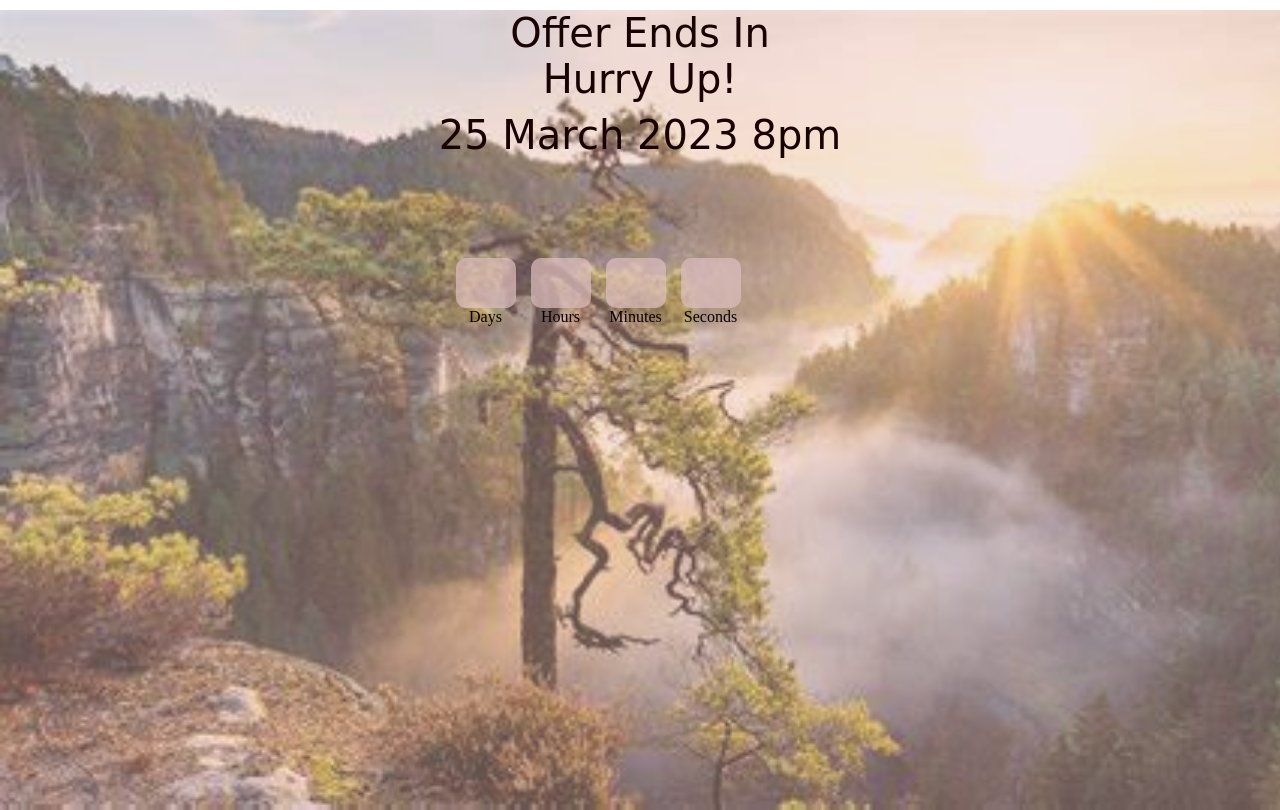
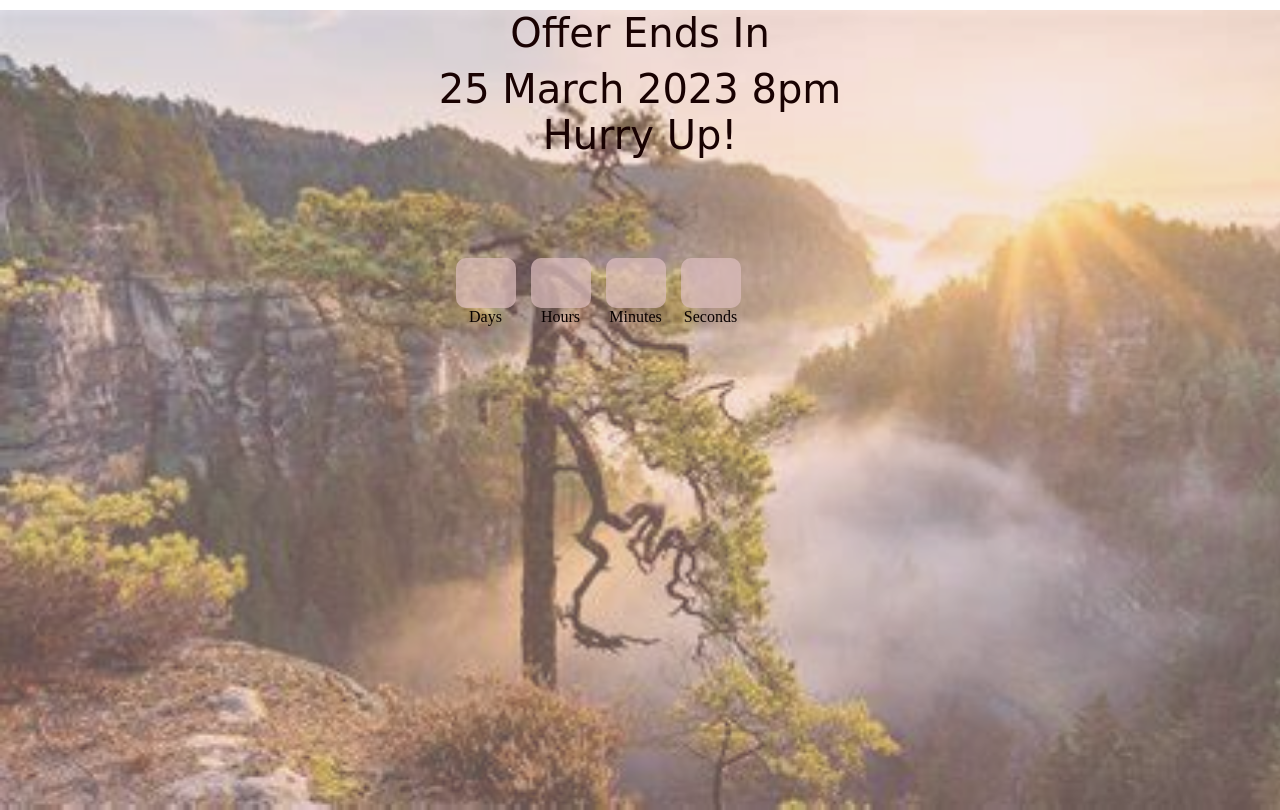
Before and after one commit to Arun31git/Countdown, a plain HTML site: page index.html in a window 1280 px wide. Drawn offline with Linux system fonts and the light colour scheme.

Commit message:
Update index.html

```diff
--- a/index.html
+++ b/index.html
@@ -9,10 +9,10 @@
     <div class="main">
         <div class="overlay">
             <div class="title">
-                Offer Ends In</br>Hurry Up!
+                Offer Ends In
             </div>
             <div class="title" id="enddate">
-                25 March 2023 8pm
+                25 March 2023 8pm</br>Hurry Up!
             </div>
             <div class="col">
                 <div>
```
